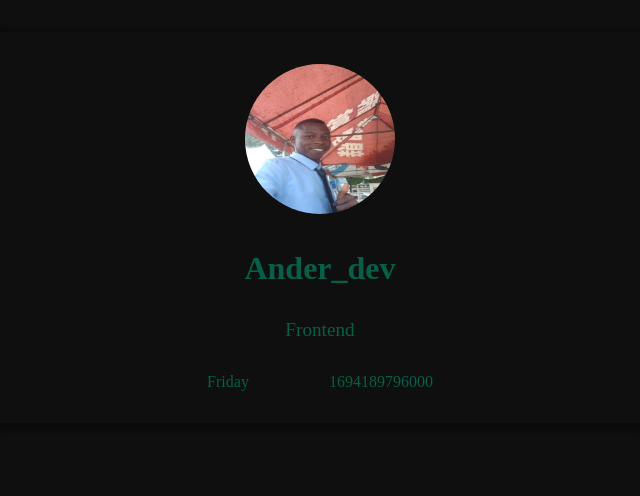
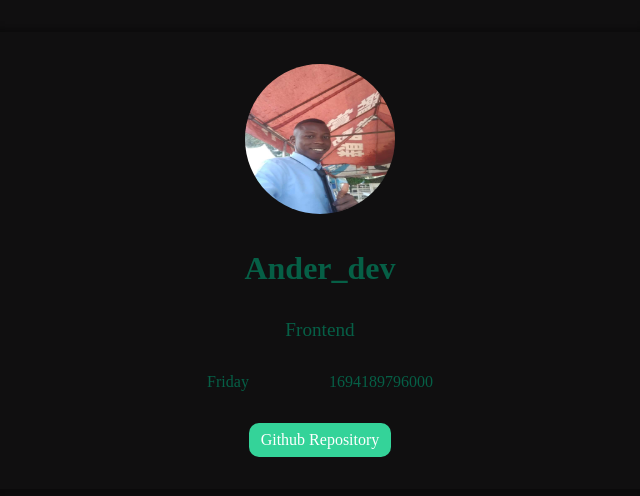
Before and after one commit to Sosaristic/hng-FE-task1, a plain HTML site: page index.html in a window 1280 px wide. Shown: the whole page, without its empty margins (320-960 px from the left). Drawn offline with Linux system fonts and the light colour scheme.

Commit message:
added github url

```diff
--- a/index.css
+++ b/index.css
@@ -41,6 +41,15 @@ body {
   justify-content: center;
   gap: 5rem;
 }
+a {
+  text-decoration: none;
+}
+.github-link {
+  background-color: #34d399;
+  border-radius: 10px;
+  padding: 8px 12px;
+  color: white;
+}
 
 @media only screen and (min-width: 768px) {
   .card {
--- a/index.html
+++ b/index.html
@@ -12,7 +12,7 @@
       <section class="card">
         <div>
           <img
-            src="/images/anderson.jpg"
+            src="anderson.jpg"
             height="150"
             width="150"
             alt="ander_dev"
@@ -26,6 +26,12 @@
           <p data-testid="currentDayOfTheWeek" id="current_day">Wednesday</p>
           <p data-testid="currentUTCTime" id="utc_time">30000</p>
         </div>
+        <a
+          href="https://github.com/Sosaristic/hng-FE-task1"
+          data-testid="githubURL"
+          class="github-link"
+          >Github Repository</a
+        >
       </section>
     </main>
   </body>
```
Also changed, not shown: anderson.jpg (renamed from images/anderson.jpg).
